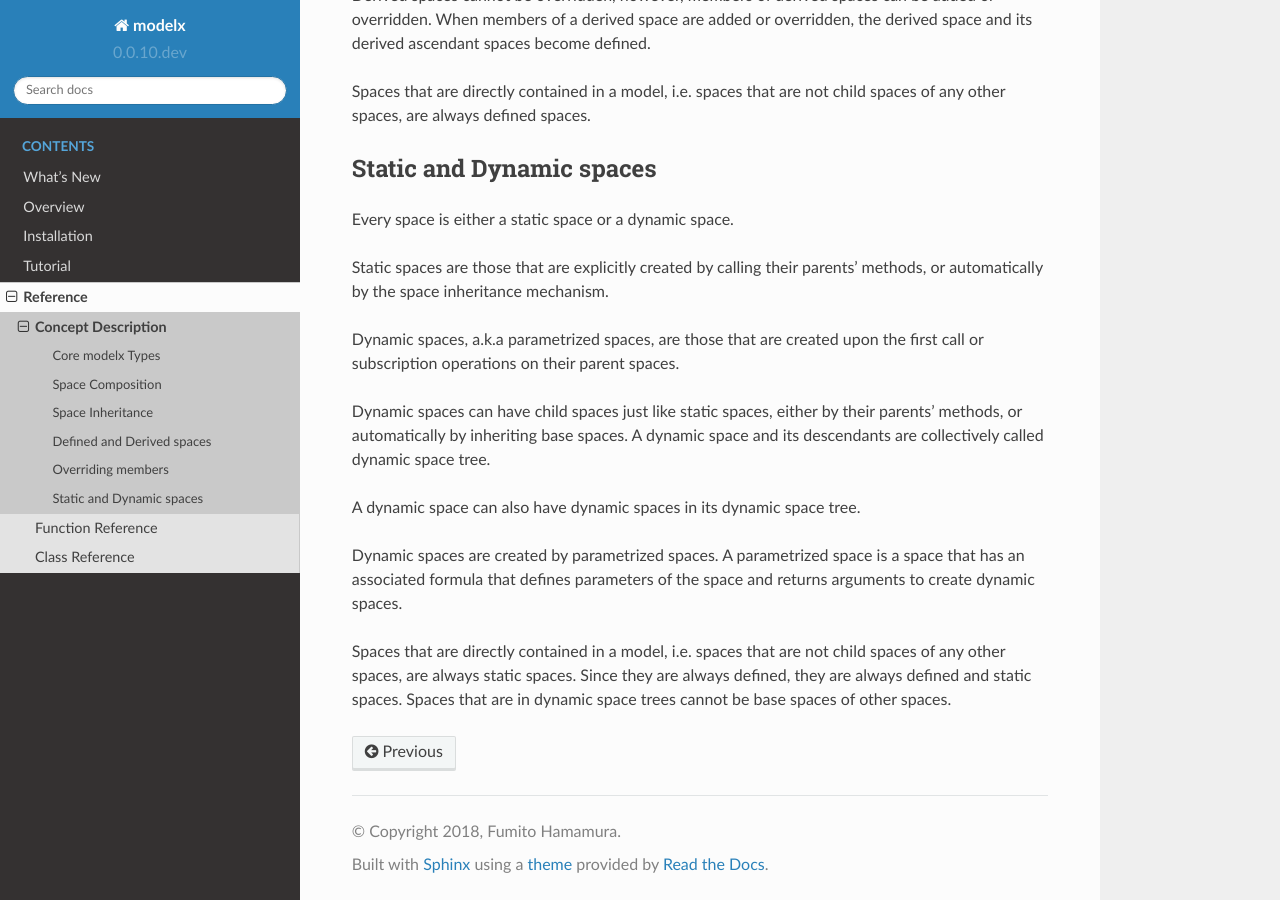
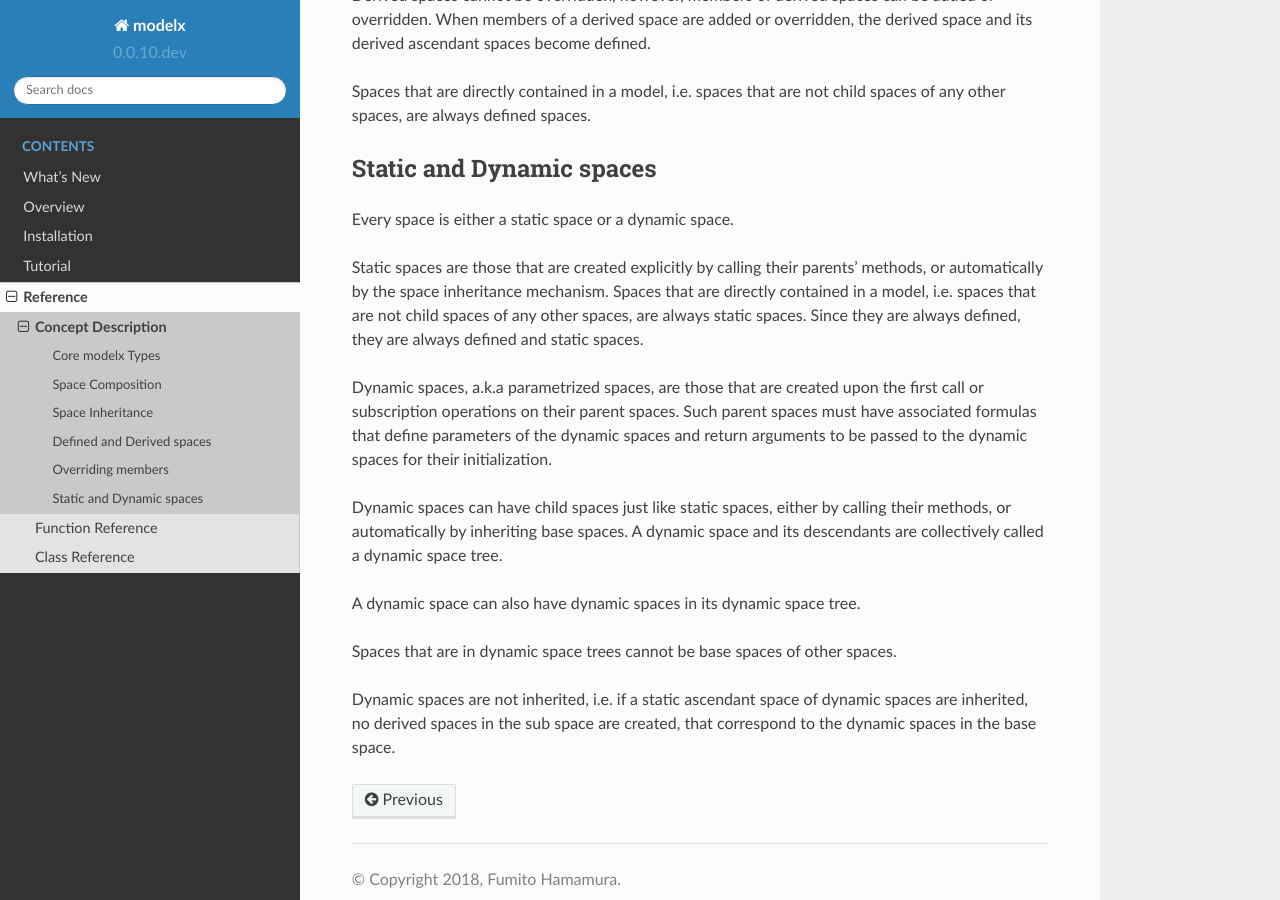
Before and after one commit to fumitoh/modelx, a Sphinx documentation site: the page built from doc/source/reference/concepts.rst, in a window 1280 px wide and 900 px high, scrolled down 2242 px. Built offline with Sphinx 7.4.7 and the Read the Docs theme 2.0.0, drawn with Linux system fonts in a browser that asks for light colours; some of the changed text lies outside the part shown.

Commit message:
DOC: Add concept description and updates

```diff
--- a/doc/source/reference/concepts.rst
+++ b/doc/source/reference/concepts.rst
@@ -26,13 +26,13 @@ As mentioned above, spaces can contain other spaces. A space that contains other
 
 By recursively creating child spaces in another space's child spaces, you can create a tree of spaces. A tree of spaces originating a space are called *descendant* spaces of the space. In turn *ascendant* spaces of a space are those that have the space as their descendant space.
 
-Child spaces can not 'outlive' their parent space. In other words, a parent space owns its child spaces i.e. when the parent space is deleted, its child spaces, if there is any, are deleted too.
+Child spaces can not 'outlive' their parent space. In other words, a parent space owns its child spaces i.e. when the parent space is deleted, its child spaces, if there are any, are deleted too.
 
 .. note::
 
    In OOP contexts, the terms 'parent' and 'child' are sometimes used interchangeably with 'base' and 'sub' respectively.
    The readers should be aware that here in this reference for modelx, we use the terms 'parent' and 'child' in
-   composition contexts exclusively, and the terms 'sub' and 'base' exclusively in inheritance context.
+   composition contexts exclusively, and the terms 'sub' and 'base' exclusively in inheritance contexts.
 
 Space Inheritance
 -----------------
@@ -82,16 +82,15 @@ Static and Dynamic spaces
 
 Every space is either a static space or a dynamic space.
 
-Static spaces are those that are explicitly created by calling their parents' methods, or automatically by the space inheritance mechanism.
+Static spaces are those that are created explicitly by calling their parents' methods, or automatically by the space inheritance mechanism. Spaces that are directly contained in a model, i.e. spaces that are not child spaces of any other spaces, are always static spaces. Since they are always defined, they are always defined and static spaces.
 
-Dynamic spaces, a.k.a parametrized spaces, are those that are created upon the first call or subscription operations on their parent spaces.
+Dynamic spaces, a.k.a parametrized spaces, are those that are created upon the first call or subscription operations on their parent spaces. Such parent spaces must have associated formulas that define parameters of the dynamic spaces and return arguments to be passed to the dynamic spaces for their initialization.
 
-Dynamic spaces can have child spaces just like static spaces, either by their parents' methods, or automatically by inheriting base spaces. A dynamic space and its descendants are collectively called dynamic space tree.
+Dynamic spaces can have child spaces just like static spaces, either by calling their methods, or automatically by inheriting base spaces. A dynamic space and its descendants are collectively called a dynamic space tree.
 
 A dynamic space can also have dynamic spaces in its dynamic space tree.
 
-Dynamic spaces are created by parametrized spaces.
-A parametrized space is a space that has an associated formula that defines parameters of the space and returns arguments to create dynamic spaces.
+Spaces that are in dynamic space trees cannot be base spaces of other spaces.
 
-Spaces that are directly contained in a model, i.e. spaces that are not child spaces of any other spaces, are always static spaces. Since they are always defined, they are always defined and static spaces.
-Spaces that are in dynamic space trees cannot be base spaces of other spaces.
+Dynamic spaces are not inherited, i.e. if a static ascendant space of dynamic spaces are inherited,
+no derived spaces in the sub space are created, that correspond to the dynamic spaces in the base space.
--- a/doc/source/whatsnew.rst
+++ b/doc/source/whatsnew.rst
@@ -37,7 +41,7 @@ v0.0.8 (25 March 2018)
 
 Enhancements
 ~~~~~~~~~~~~
-- Make :func:`get_modeltree <modelx.qtgui.modeltree.api>` available directly under ``modelx``.
+- Make :func:`get_modeltree <modelx.qtgui.api.get_modeltree>` available directly under ``modelx``.
 - Add :meth:`~space.SpaceContainer.import_module` and :meth:`~space.Space.import_funcs` properties.
 - Add :attr:`~space.Space.all_spaces` to contain all child spaces, including dynamic spaces.
 - Add :py:attr:`~space.Space.self_spaces` and :py:attr:`~space.Space.derived_spaces` properties.
```
Also changed, not shown: other parts of doc/source/whatsnew.rst (+4 -0 lines), doc/source/index.rst (+9 -0 lines), doc/source/installation.rst (+8 -0 lines), doc/source/updates.rst (added, +15 -0 lines).
